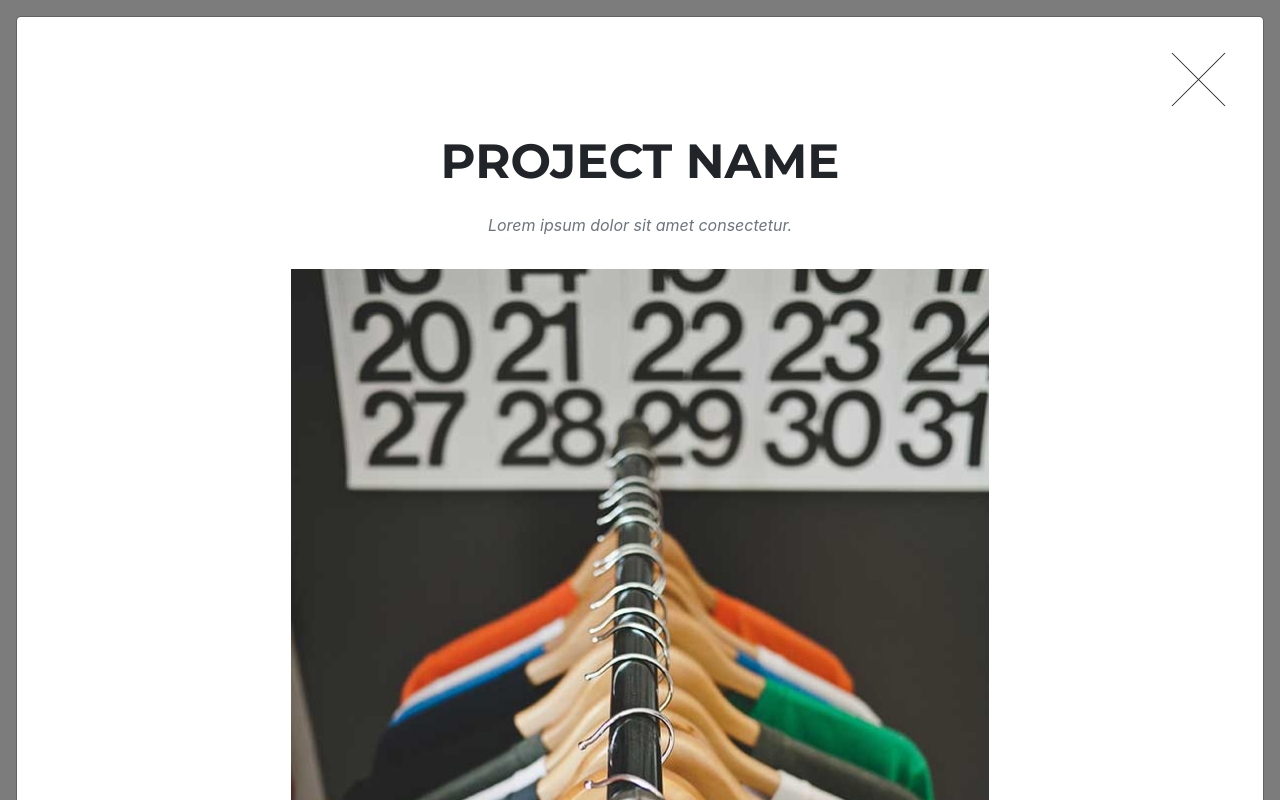
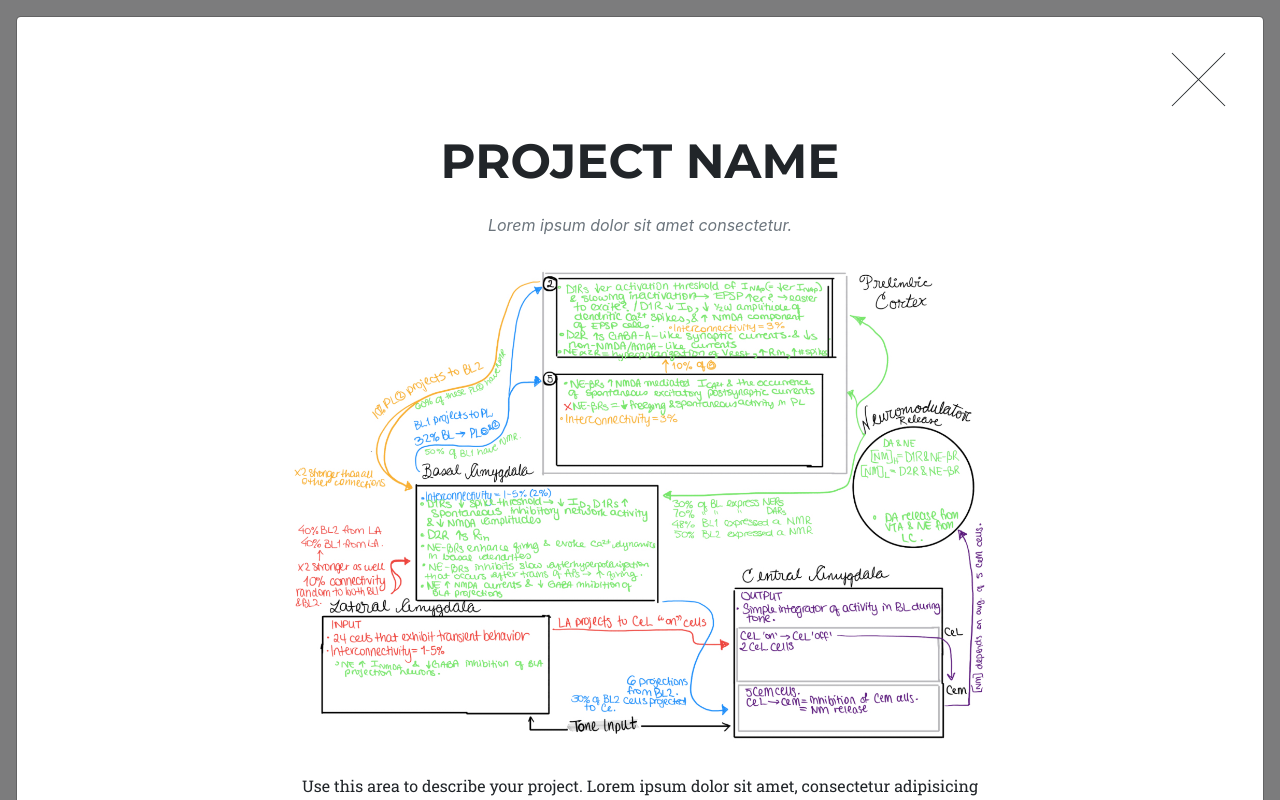
Before and after one commit to MayaTL/MGBiosystems, a plain HTML site: page index.html in a window 1280 px wide. Both pictures are taken after a click on the link 260 px from the left and 1184 px from the top of the page. Shown: the part 784-1584 px from the top of the page. Drawn offline with nearby package versions, Linux system fonts and the light colour scheme; files that its build step writes are made by us from their sources; files whose address does not match are found by name; a web font is replaced by a local one.

Commit message:
added diagram in linked location

```diff
--- a/index.html
+++ b/index.html
@@ -252,7 +252,7 @@
                   <!-- Project Details Go Here -->
                   <h2 class="text-uppercase">Project Name</h2>
                   <p class="item-intro text-muted">Lorem ipsum dolor sit amet consectetur.</p>
-                  <img class="img-fluid d-block mx-auto" src="agency/img/portfolio/01-full.jpg" alt="">
+                  <img class="img-fluid d-block mx-auto" src="amygdala_diagram.jpg" alt="">
                   <p>Use this area to describe your project. Lorem ipsum dolor sit amet, consectetur adipisicing elit. Est blanditiis dolorem culpa incidunt minus dignissimos deserunt repellat aperiam quasi sunt officia expedita beatae cupiditate, maiores repudiandae, nostrum, reiciendis facere nemo!</p>
                   <ul class="list-inline">
                     <li>Date: January 2017</li>
```
